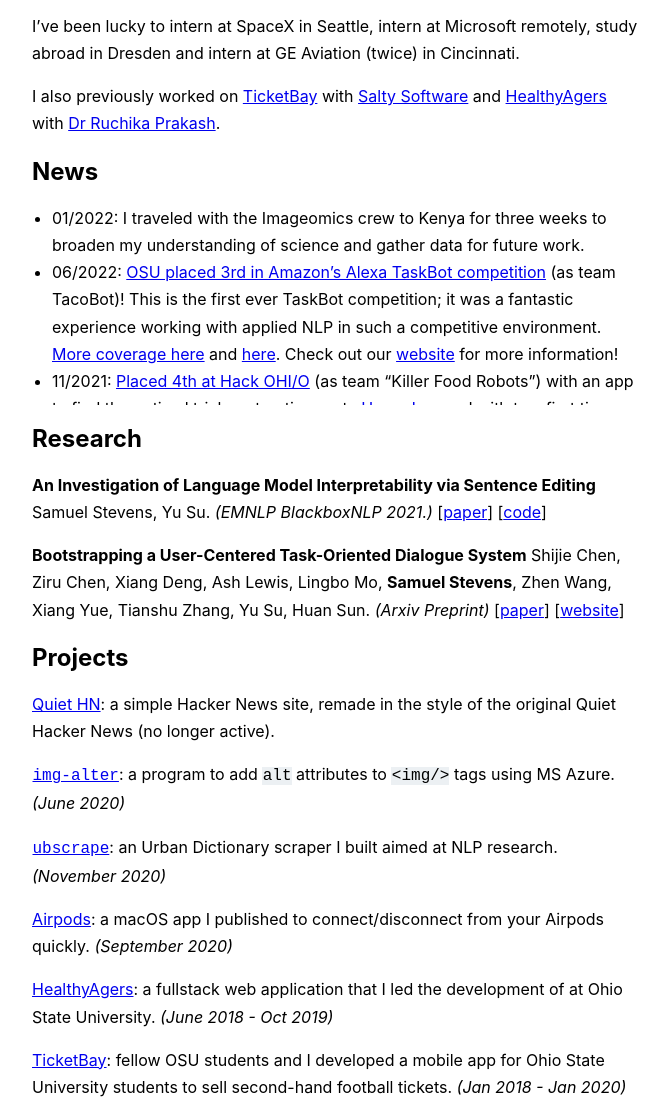
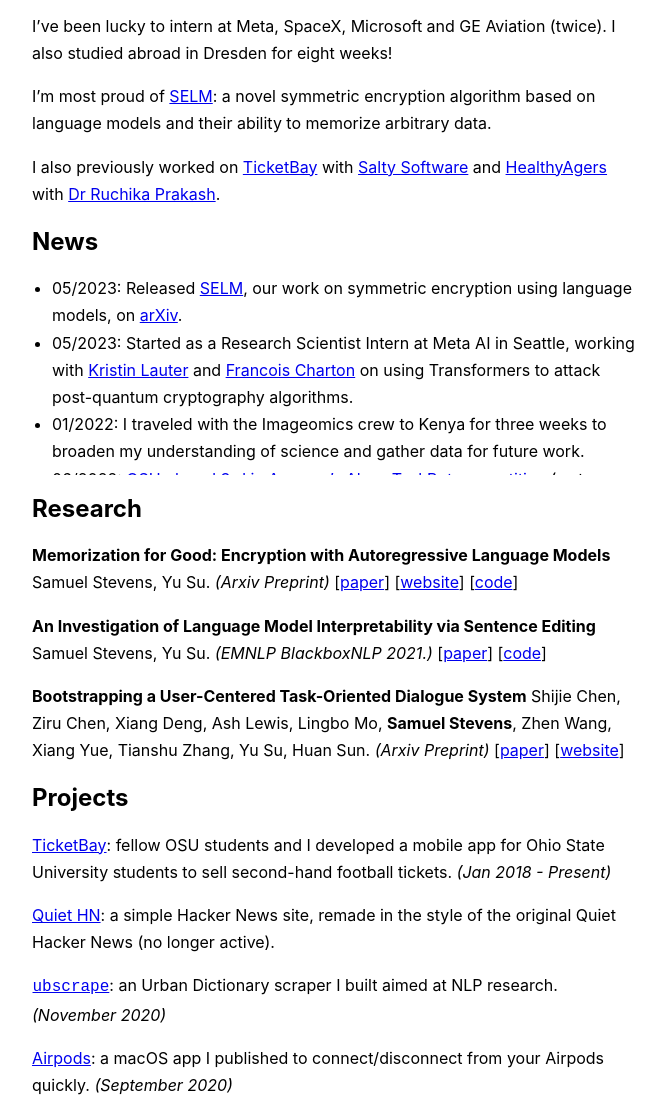
Before and after one commit to samuelstevens/samuelstevens.github.io, a plain HTML site: page index.html in a window 1280 px wide. Shown: the part 330-1434 px from the top of the page, without its empty margins (304-972 px from the left). Drawn offline with Linux system fonts and the light colour scheme.

Commit message:
updated file(s) at Mon Jun 12 21:54:57 PDT 2023

```diff
--- a/index.html
+++ b/index.html
@@ -44,9 +44,11 @@
 my advisor <a href="https://ysu1989.github.io/">Prof.&#xA0;Yu Su</a>. I
 finished my Bachelor&#x2019;s of Science in Computer Science at Ohio State in
 May 2021 (and minored in German).</p>
-<p>I&#x2019;ve been lucky to intern at SpaceX in Seattle, intern at Microsoft
-remotely, study abroad in Dresden and intern at GE Aviation (twice) in
-Cincinnati.</p>
+<p>I&#x2019;ve been lucky to intern at Meta, SpaceX, Microsoft and GE Aviation
+(twice). I also studied abroad in Dresden for eight weeks!</p>
+<p>I&#x2019;m most proud of <a href="/research/encryption">SELM</a>: a novel
+symmetric encryption algorithm based on language models and their
+ability to memorize arbitrary data.</p>
 <p>I also previously worked on <a
 href="/projects/ticketbay">TicketBay</a> with <a
 href="https://salty.software">Salty Software</a> and <a
@@ -56,6 +58,16 @@
 <h1 id="news">News</h1>
 <div id="news-items">
 <ul>
+<li>05/2023: Released <a href="/research/encryption">SELM</a>, our work
+on symmetric encryption using language models, on <a
+href="https://arxiv.org/abs/2305.10445">arXiv</a>.</li>
+<li>05/2023: Started as a Research Scientist Intern at Meta AI in
+Seattle, working with <a
+href="https://scholar.google.com/citations?user=TmuUs30AAAAJ">Kristin
+Lauter</a> and <a
+href="https://scholar.google.com/citations?user=1tMnd-4AAAAJ">Francois
+Charton</a> on using Transformers to attack post-quantum cryptography
+algorithms.</li>
 <li>01/2022: I traveled with the Imageomics crew to Kenya for three
 weeks to broaden my understanding of science and gather data for future
 work.<br />
@@ -116,6 +128,11 @@
 </ul>
 </div>
 <h1 id="research">Research</h1>
+<p><strong>Memorization for Good: Encryption with Autoregressive
+Language Models</strong> Samuel Stevens, Yu Su. <em>(Arxiv
+Preprint)</em> [<a href="https://arxiv.org/abs/2305.10445">paper</a>]
+[<a href="/research/encryption">website</a>] [<a
+href="https://github.com/OSU-NLP-Group/SELM">code</a>]</p>
 <p><strong>An Investigation of Language Model Interpretability via
 Sentence Editing</strong> Samuel Stevens, Yu Su. <em>(EMNLP BlackboxNLP
 2021.)</em> [<a href="https://arxiv.org/abs/2011.14039">paper</a>] [<a
@@ -127,12 +144,12 @@
 href="https://arxiv.org/abs/2207.05223">paper</a>] [<a
 href="https://sunlab-osu.github.io/tacobot/">website</a>]</p>
 <h1 id="projects">Projects</h1>
+<p><a href="/projects/ticketbay">TicketBay</a>: fellow OSU students and
+I developed a mobile app for Ohio State University students to sell
+second-hand football tickets. <em>(Jan 2018 - Present)</em></p>
 <p><a href="/projects/quiet-hn">Quiet HN</a>: a simple Hacker News site,
 remade in the style of the original Quiet Hacker News (no longer
 active).</p>
-<p><a href="/projects/img-alter"><code>img-alter</code></a>: a program
-to add <code>alt</code> attributes to <code>&lt;img/&gt;</code> tags
-using MS Azure. <em>(June 2020)</em></p>
 <p><a href="/projects/ubscrape"><code>ubscrape</code></a>: an Urban
 Dictionary scraper I built aimed at NLP research. <em>(November
 2020)</em></p>
@@ -142,9 +159,6 @@
 <p><a href="/projects/healthyagers">HealthyAgers</a>: a fullstack web
 application that I led the development of at Ohio State University.
 <em>(June 2018 - Oct 2019)</em></p>
-<p><a href="/projects/ticketbay">TicketBay</a>: fellow OSU students and
-I developed a mobile app for Ohio State University students to sell
-second-hand football tickets. <em>(Jan 2018 - Jan 2020)</em></p>
 <!-- # Website Pages -->
 <!-- [Machine Learning Notes](/pages/machine-learning-notes): Some notes on machine learning. Mostly a glossary of little terms that I want to remember for later on. -->
 <!-- [Sam-wiches](/pages/sandwiches): A project to make a bunch of sandwiches. Currently on hold because of COVID-19. -->
```
